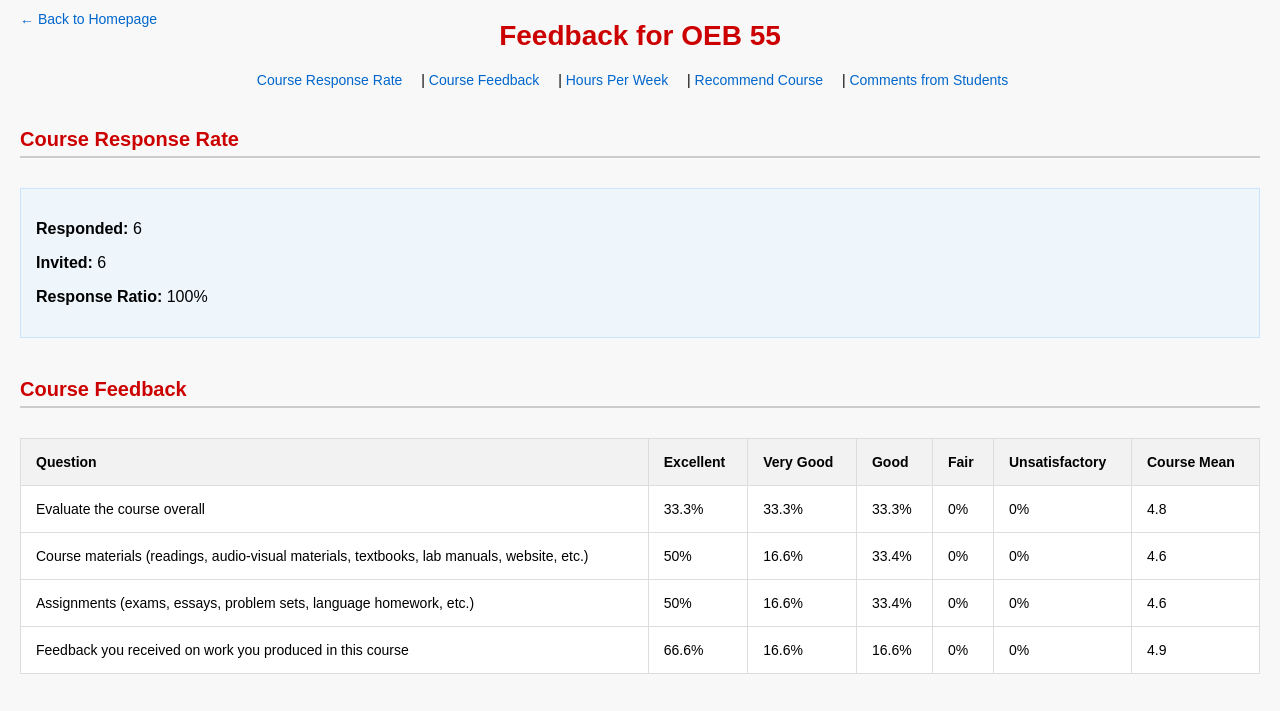
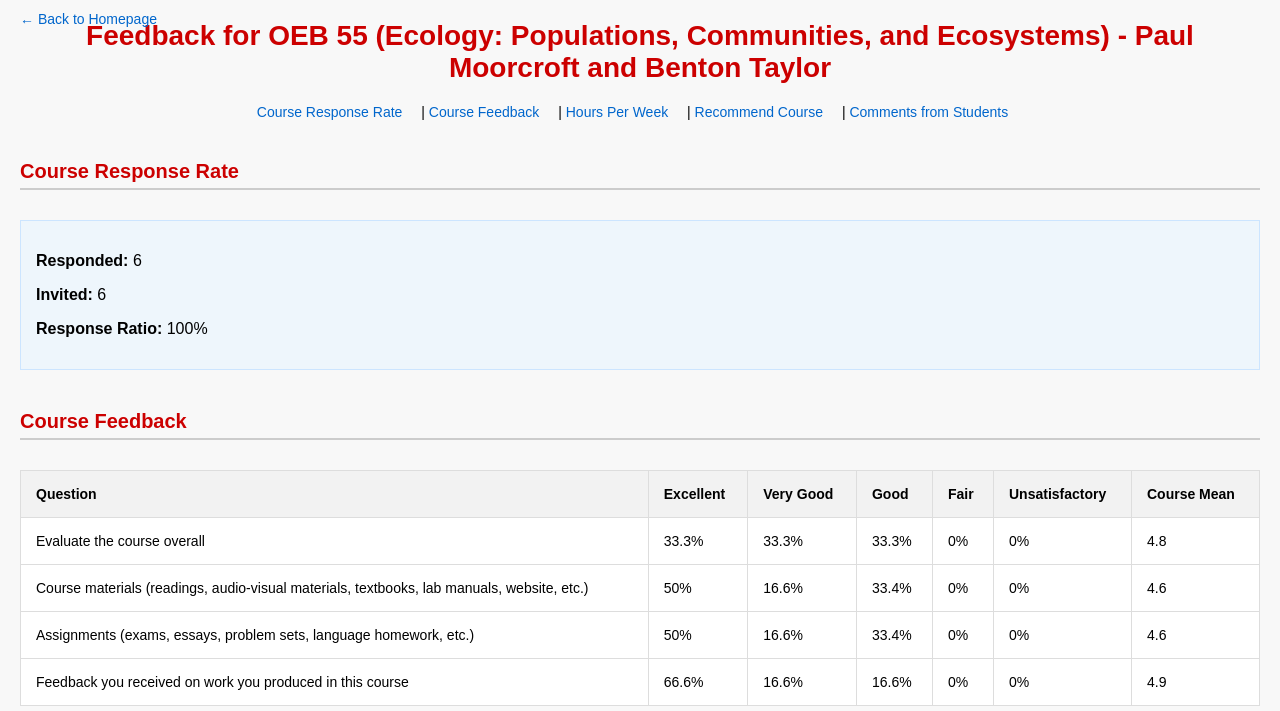
Before and after one commit to cbuchan55/cbuchan55.github.io, a plain HTML site: page oeb55.html in a window 1280 px wide. Shown: the top 711 px of the page. Drawn offline with nearby package versions, Linux system fonts and the light colour scheme.

Commit message:
Update oeb55.html

```diff
--- a/oeb55.html
+++ b/oeb55.html
@@ -133,7 +133,7 @@
     <div class="top-left">
         <a href="index.html">&larr; Back to Homepage</a>
     </div>
-    <h1>Feedback for OEB 55</h1>
+    <h1>Feedback for OEB 55 (Ecology: Populations, Communities, and Ecosystems) - Paul Moorcroft and Benton Taylor</h1>
     <div class="navigation">
         <a href="#response-rate">Course Response Rate</a> |
         <a href="#feedback">Course Feedback</a> |
```
